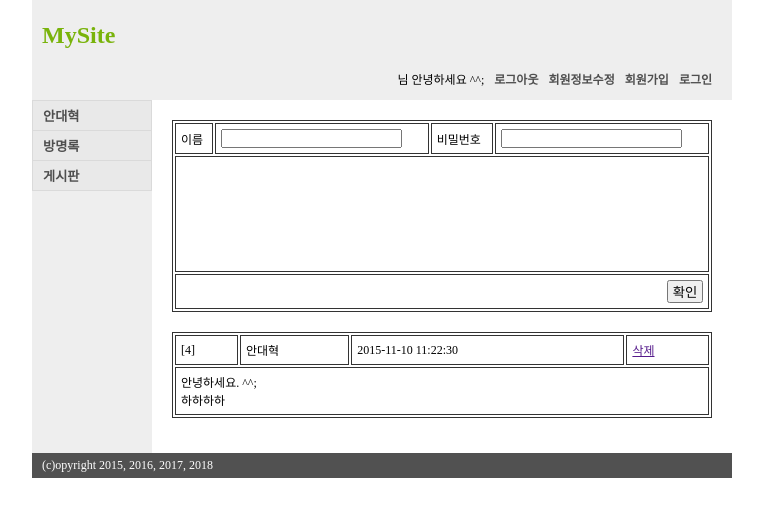
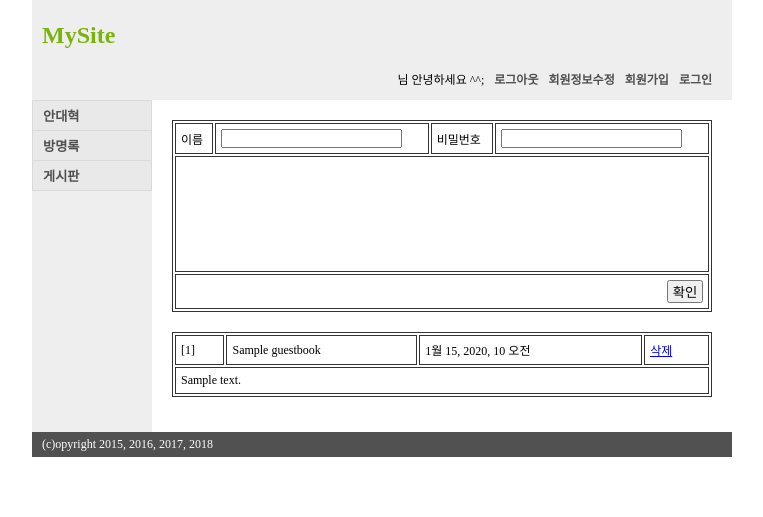
Before and after one commit to yonggyulee/mysite, a Django app: template templates/guestbook/index.html in a window 1280 px wide. Shown: the top 517 px of the page, without its empty margins (258-1021 px from the left). Run offline with Django 3.2, Linux system fonts and the light colour scheme; the template is opened without the code that fills it: most values are stand-ins (such as "Sample title", 1, 10 or a date in 2020); some libraries are stand-ins or nearby versions.

Commit message:
guestbook application #주말 과제 완료

```diff
--- a/mysite/settings.py
+++ b/mysite/settings.py
@@ -31,6 +31,7 @@ ALLOWED_HOSTS = []
 # Application definition
 
 INSTALLED_APPS = [
+    'mathfilters',
     'main',
     'django.contrib.admin',
     'django.contrib.auth',
--- a/mysite/urls.py
+++ b/mysite/urls.py
@@ -21,5 +21,8 @@ import guestbook.views as guestbookviews
 urlpatterns = [
     path('', mainviews.index),
     path('guestbook/', guestbookviews.index),
+    path('guestbook/add', guestbookviews.add),
+    path('guestbook/deleteform', guestbookviews.deleteform),
+    path('guestbook/delete', guestbookviews.delete),
     path('admin/', admin.site.urls),
 ]
--- a/templates/guestbook/index.html
+++ b/templates/guestbook/index.html
@@ -1,4 +1,5 @@
 <!DOCTYPE html>
+{% load mathfilters %}
 <html>
 <head>
 <title>mysite</title>
@@ -19,7 +20,8 @@
 		</div>
 		<div id="content">
 			<div id="guestbook">
-				<form action="" method="post">
+				<form action="/guestbook/add" method="post">
+					{% csrf_token %}
 					<table>
 						<tr>
 							<td>이름</td><td><input type="text" name="name"></td>
@@ -34,23 +36,25 @@
 					</table>
 				</form>
 				<ul>
+					{% for guestbook in guestbooklist%}
 					<li>
 						<table>
+
 							<tr>
-								<td>[4]</td>
-								<td>안대혁</td>
-								<td>2015-11-10 11:22:30</td>
-								<td><a href="">삭제</a></td>
+								<td>[{{guestbooklist | length | sub:forloop.counter | add:1}}]</td>
+								<td>{{guestbook.name}}</td>
+								<td>{{guestbook.reg_date}}</td>
+								<td><a href="/guestbook/deleteform?no={{guestbook.no}}" type="submit">삭제</a></td>
 							</tr>
 							<tr>
 								<td colspan=4>
-								안녕하세요. ^^;<br>
-								하하하하
+								{{guestbook.message | linebreaksbr}}
 								</td>
 							</tr>
 						</table>
 						<br>
 					</li>
+					{% endfor %}
 				</ul>
 			</div>
 		</div>
```
Also changed, not shown: templates/guestbook/deleteform.html (+4 -3 lines).
